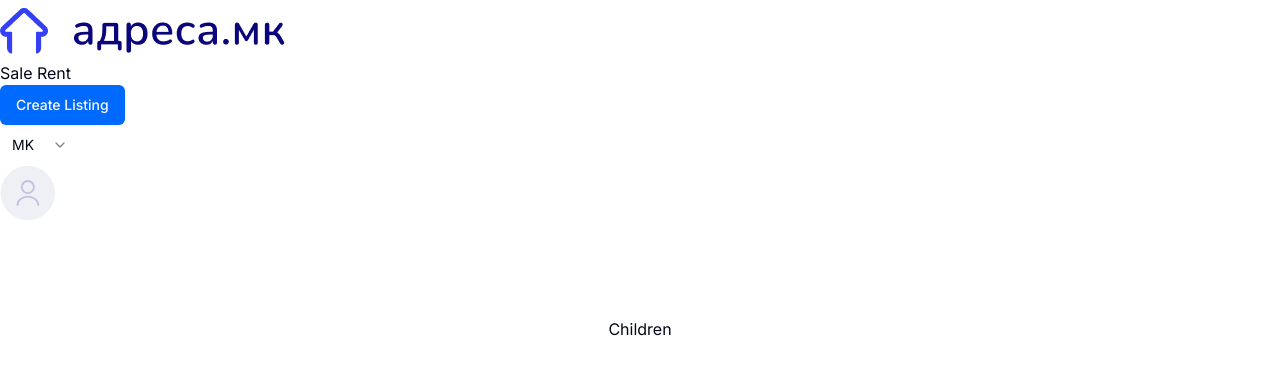
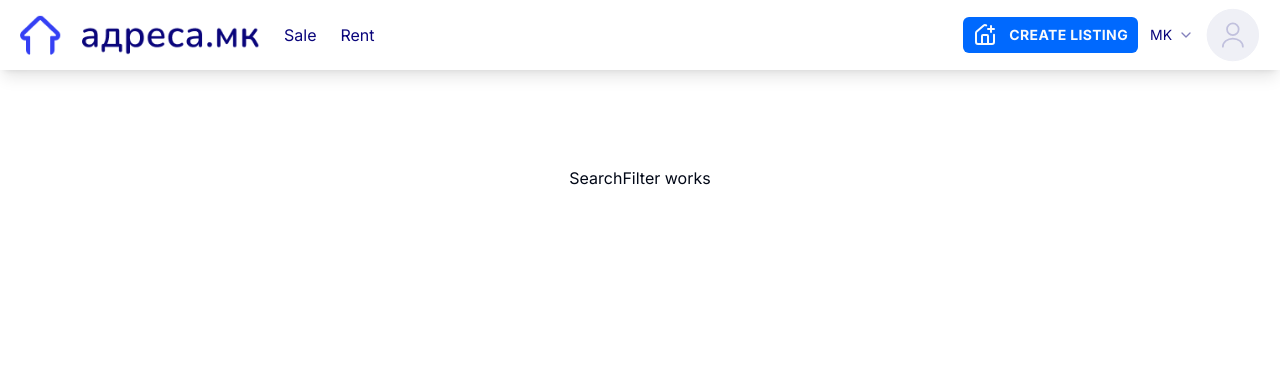
Before and after one commit to adresamk/adresa-next, a Next.js app: page / in a window 1280 px wide. Shown: the top 374 px of the page. Built offline with nearby package versions, Linux system fonts and the light colour scheme.

Commit message:
[CSS] Header styles

```diff
--- /dev/null
+++ b/src/app/SearchFilter.tsx
@@ -0,0 +1,3 @@
+export default function SearchFilter() {
+  return <div>SearchFilter works</div>;
+}
--- /dev/null
+++ b/src/app/SearchHeroDisplay.tsx
@@ -0,0 +1,9 @@
+import SearchFilter from "./SearchFilter";
+
+export default function SearchHeroDisplay() {
+  return (
+    <div>
+      <SearchFilter />
+    </div>
+  );
+}
--- a/src/app/page.tsx
+++ b/src/app/page.tsx
@@ -1,10 +1,9 @@
-import { Button } from "@/components/ui/button";
-import Image from "next/image";
+import SearchHeroDisplay from "@/app/SearchHeroDisplay";
 
 export default function Home() {
   return (
     <main className="flex min-h-screen flex-col items-center justify-between p-24">
-      Children
+      <SearchHeroDisplay />
     </main>
   );
 }
--- /dev/null
+++ b/src/app/search/SearchHeroDisplay.tsx
@@ -0,0 +1,9 @@
+import SearchFilter from "../SearchFilter";
+
+export default function SearchHeroDisplay() {
+  return (
+    <div>
+      <SearchFilter />
+    </div>
+  );
+}
--- a/src/components/LanguagePicker.tsx
+++ b/src/components/LanguagePicker.tsx
@@ -12,14 +12,13 @@ import { useState } from "react";
 export default function LanguagePicker() {
   const [language, setLanguage] = useState("mk");
   return (
-    <div className="language-select">
     <Select
       value={language}
       onValueChange={function (value) {
         setLanguage(value);
       }}
     >
-        <SelectTrigger className="w-[80px] border-none">
+      <SelectTrigger className="w-[52px] p-1 border-none text-brand-dark-blue">
         <SelectValue placeholder="Language" />
       </SelectTrigger>
       <SelectContent>
@@ -28,6 +27,5 @@ export default function LanguagePicker() {
         <SelectItem value="en">EN</SelectItem>
       </SelectContent>
     </Select>
-    </div>
   );
 }
--- a/src/components/shared/Header.tsx
+++ b/src/components/shared/Header.tsx
@@ -3,25 +3,41 @@ import { Button } from "@/components/ui/button";
 import LanguagePicker from "@/components/LanguagePicker";
 import userProfileBg from "@/assets/user-profile-bg.svg";
 import adresaLogo from "@/assets/adresa-logo.png";
+import { HousePlus } from "lucide-react";
 
 export default function Header() {
   return (
-    <header>
-      <nav>
+    <header className="flex items-center justify-between px-5 py-2 shadow-lg">
+      <nav className="flex items-center gap-6 text-brand-dark-blue">
         <Link href="/">
-          <img src={adresaLogo.src} alt="Adresa Homepage" />
+          <img
+            src={adresaLogo.src}
+            width={240}
+            height={50}
+            alt="Adresa Homepage"
+          />
         </Link>
         <Link href="/search"> Sale </Link>
         <Link href="/search"> Rent </Link>
       </nav>
 
-      <nav>
+      <nav className="flex items-center gap-2">
         <Link href="/">
-          <Button>Create Listing</Button>
+          <Button size={"sm"} className="px-2.5">
+            <HousePlus className="mr-3" />{" "}
+            <span className="font-bold uppercase tracking-wide">
+              Create Listing
+            </span>
+          </Button>
         </Link>
         <LanguagePicker />
         <Link href="/profile">
-          <img src={userProfileBg.src} alt="Profile" />
+          <img
+            src={userProfileBg.src}
+            alt="Profile"
+            height={54}
+            width={54}
+          />
         </Link>
       </nav>
     </header>
```
Lines whose indentation alone changed are shown as unchanged.
